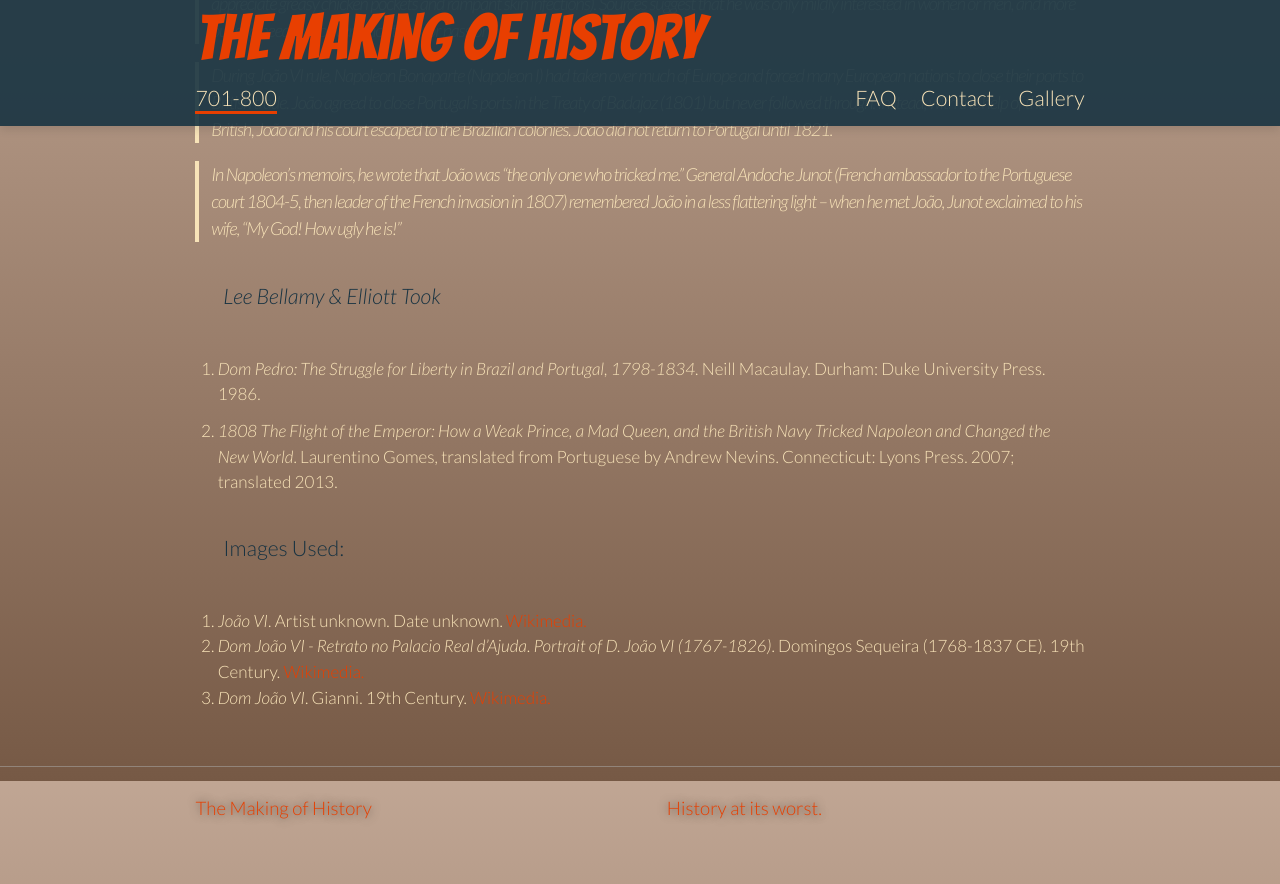
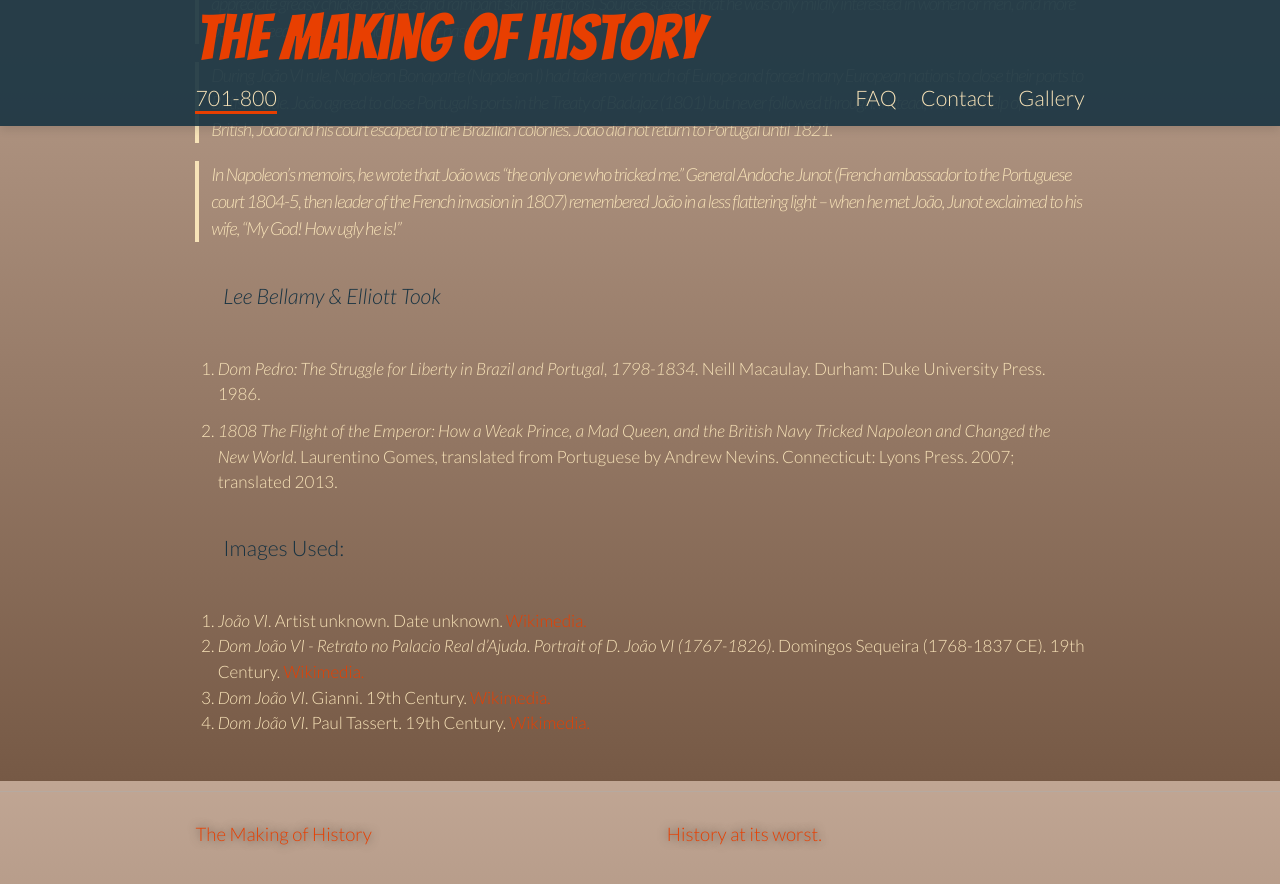
Before and after one commit to benadamstyles/making-of-history, a Jekyll site: the page built from _posts/2015-06-19-historic-hotties-dom-joao-vi-king-john-vi.md, in a window 1280 px wide and 900 px high, scrolled down 1019 px. Shown: the top 884 px of the window. Built offline with Jekyll 4.4.1, drawn with Linux system fonts in a browser that asks for light colours; some web fonts are replaced.

Commit message:
Updated 2015-06-19-historic-hotties-dom-joao-vi-king-john-vi.md

```diff
--- a/_posts/2015-06-19-historic-hotties-dom-joao-vi-king-john-vi.md
+++ b/_posts/2015-06-19-historic-hotties-dom-joao-vi-king-john-vi.md
@@ -38,3 +38,4 @@
 1. _João VI_. Artist unknown. Date unknown. [Wikimedia.](https://en.wikipedia.org/wiki/File:Jo%C3%A3o_VI.JPG)
 2. _Dom João VI - Retrato no Palacio Real d'Ajuda_. _Portrait of D. João VI (1767-1826)_. Domingos Sequeira (1768-1837 CE). 19th Century. [Wikimedia.](https://commons.wikimedia.org/wiki/File:Dom_Joao_VI_-_retrato_no_Palacio_Real_d%27Ajuda.jpg)
 3. _Dom João VI_. Gianni. 19th Century. [Wikimedia.](https://commons.wikimedia.org/wiki/File:Gianni_-_Dom_Jo%C3%A3o_VI.jpg)
+4.  _Dom João VI_. Paul Tassert. 19th Century. [Wikimedia.](https://commons.wikimedia.org/wiki/File:Paul_Tassert_-_Dom_Jo%C3%A3o_VI.jpg)
```
